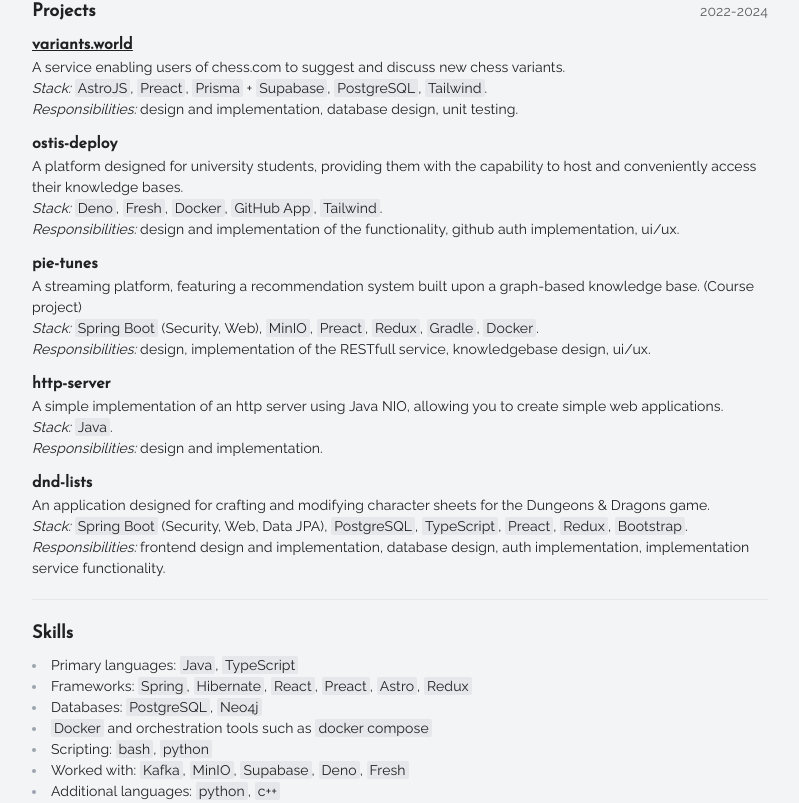
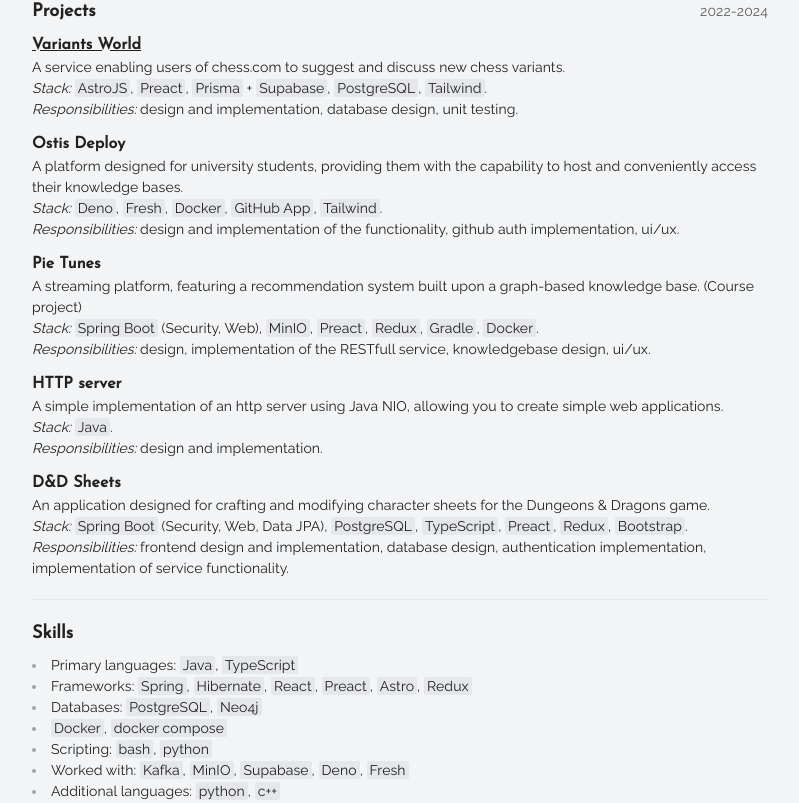
Before and after one commit to glebchanskiy/glebchanskiy.github.io, a Preact app: page / in a window 1280 px wide. Shown: the part 649-1452 px from the top of the page, without its empty margins (240-1039 px from the left). Built offline with nearby package versions, Linux system fonts and the light colour scheme.

Commit message:
refactor: fix typo, project title, improve text

```diff
--- a/src/data/experienceEn.json
+++ b/src/data/experienceEn.json
@@ -1,23 +1,23 @@
 [
   {
-    "name": "variants.world",
+    "name": "Variants World",
     "link": "https://variants.world",
     "description": "A service enabling users of chess.com to suggest and discuss new chess variants.<br><i>Stack:</i> `AstroJS`,  `Preact`,  `Prisma` + `Supabase`, `PostgreSQL`, `Tailwind`.<br><i>Responsibilities:</i> design and implementation, database design, unit testing."
   },
   {
-    "name": "ostis-deploy",
+    "name": "Ostis Deploy",
     "description": "A platform designed for university students, providing them with the capability to host and conveniently access their knowledge bases.<br><i>Stack:</i> `Deno`, `Fresh`, `Docker`, `GitHub App`, `Tailwind`.<br><i>Responsibilities:</i> design and implementation of the functionality, github auth implementation, ui/ux."
   },
   {
-    "name": "pie-tunes",
+    "name": "Pie Tunes",
     "description": "A streaming platform, featuring a recommendation system built upon a graph-based knowledge base. (Course project)<br><i>Stack:</i> `Spring Boot` (Security, Web), `MinIO`, `Preact`, `Redux`, `Gradle`, `Docker`.<br><i>Responsibilities:</i> design, implementation of the RESTfull service, knowledgebase design, ui/ux."
   },
   {
-    "name": "http-server",
+    "name": "HTTP server",
     "description": "A simple implementation of an http server using Java NIO, allowing you to create simple web applications.<br><i>Stack:</i> `Java`.<br><i>Responsibilities:</i> design and implementation."
   },
   {
-    "name": "dnd-lists",
-    "description": "An application designed for crafting and modifying character sheets for the Dungeons & Dragons game.<br><i>Stack:</i> `Spring Boot` (Security, Web, Data JPA), `PostgreSQL`, `TypeScript`, `Preact`, `Redux`, `Bootstrap`.<br><i>Responsibilities:</i> frontend design and implementation, database design, auth implementation, implementation service functionality."
+    "name": "D&D Sheets",
+    "description": "An application designed for crafting and modifying character sheets for the Dungeons & Dragons game.<br><i>Stack:</i> `Spring Boot` (Security, Web, Data JPA), `PostgreSQL`, `TypeScript`, `Preact`, `Redux`, `Bootstrap`.<br><i>Responsibilities:</i> frontend design and implementation, database design, authentication implementation, implementation of service functionality."
   }
 ]
--- a/src/data/experienceRu.json
+++ b/src/data/experienceRu.json
@@ -1,23 +1,23 @@
 [
   {
-    "name": "variants.world",
+    "name": "Variants World",
     "link": "https://variants.world",
-    "description": "В рамках данного проекта разрабатывался сервис, позволяющий пользователям chess.com предлагать и обсуждать новые варианты шахмат.<br><i>Стек:</i> `AstroJS`,  `Preact`,  `Prisma` + `Supabase`, `PostgreSQL`, `Tailwind`.<br><i>Обязанности:</i> full development and implementation, database design, unit testing."
+    "description": "В рамках данного проекта разрабатывался сервис, позволяющий пользователям chess.com предлагать и обсуждать новые варианты шахмат.<br><i>Стек:</i> `AstroJS`,  `Preact`,  `Prisma` + `Supabase`, `PostgreSQL`, `Tailwind`.<br><i>Обязанности:</i> design and implementation, database design, unit testing."
   },
   {
-    "name": "ostis-deploy",
-    "description": "Платформа, на которой студенты универа нашей специальности могли бы хостить свои базы знаний и иметь к ним удобный доступ.<br><i>Стек:</i> `Deno`, `Fresh`, `Docker`, `GitHub App`, `Tailwind`.<br><i>Обязанности:</i> development and implementation of the functionality, github auth implementation, ui/ux."
+    "name": "Ostis Deploy",
+    "description": "Платформа, на которой студенты универа нашей специальности могли бы хостить свои базы знаний и иметь к ним удобный доступ.<br><i>Стек:</i> `Deno`, `Fresh`, `Docker`, `GitHub App`, `Tailwind`.<br><i>Обязанности:</i> design and implementation of the functionality, github auth implementation, ui/ux."
   },
   {
-    "name": "pie-tunes",
-    "description": "Курсовой проект в рамках которого разрабатывался стриминговый сервис с системой рекомендаций на основе графовой базы знаний.<br><i>Стек:</i>  `Spring Boot` (Security, Web),  `MinIO`,  `Preact`, `Redux`, `Gradle`,  `Docker`.<br><i>Обязанности:</i> architecture designe, implementation of REST services, knowledgebase design, ui/ux."
+    "name": "Pie Tunes",
+    "description": "Курсовой проект в рамках которого разрабатывался стриминговый сервис с системой рекомендаций на основе графовой базы знаний.<br><i>Стек:</i>  `Spring Boot` (Security, Web),  `MinIO`,  `Preact`, `Redux`, `Gradle`,  `Docker`.<br><i>Обязанности:</i> design, implementation of the RESTfull service, knowledgebase design, ui/ux."
   },
   {
-    "name": "http-server",
-    "description": "Простая реализация http сервера при помощи Java NIO, позволяющая создавать простейшие веб-приложения.<br><i>Стек:</i> `Java`.<br><i>Обязанности:</i> full development and implementation."
+    "name": "HTTP Server",
+    "description": "Простая реализация http сервера при помощи Java NIO, позволяющая создавать простейшие веб-приложения.<br><i>Стек:</i> `Java`.<br><i>Обязанности:</i> design and implementation."
   },
   {
-    "name": "dnd-lists",
-    "description": "Приложение позволяющее создавать/редактировать листы персонажей для игры Dungeons & Dragons.<br><i>Стек:</i> `Spring Boot` (Security, Web, Data JPA), `PostgreSQL`, `TypeScript`, `Preact`, `Redux`, `Bootstrap`.<br><i>Обязанности:</i> interface development and implementation, implementation of REST service."
+    "name": "D&D Sheets",
+    "description": "Приложение позволяющее создавать/редактировать листы персонажей для игры Dungeons & Dragons.<br><i>Стек:</i> `Spring Boot` (Security, Web, Data JPA), `PostgreSQL`, `TypeScript`, `Preact`, `Redux`, `Bootstrap`.<br><i>Обязанности:</i> frontend design and implementation, database design, auth implementation, implementation of service functionality."
   }
 ]
--- a/src/data/state.js
+++ b/src/data/state.js
@@ -21,33 +21,33 @@
   "Основные языки: `Java`, `TypeScript`",
   "Фреймворки: `Spring`, `Hibernate`, `React`, `Preact`, `AstroJS`, `Redux`",
   "Базы данных: `PostgreSQL`, `Neo4j`",
-  "`Docker` и инструменты оркестрирвания такие как `docker compose`",
+  "`Docker`, `docker compose`",
   "Написание скриптов: `bash`, `python`",
   "Работал с: `Kafka`, `MinIO`, `Supabase`, `Deno`, `Fresh`",
   "Не основные языки: `python`, `c++`",
   "Прочее: `CSS`, `HTML`, `Tailwind`",
   "Разработка диаграмм при помощи `UML`",
   "Операционные системы: Linux / MacOS",
-  "Опыт командной разработки",
+  "Опыт разработки в команде",
   "Понимание устройства сетей",
   "Опыт работы с linux серверами",
-  "Языки: Russion - Native, English - Intermediate"
+  "Языки: Russian - `native`, `English` - intermediate"
 ].map(makeItSkill)
 const skillsEn = [
   "Primary languages: `Java`, `TypeScript`",
   "Frameworks: `Spring`, `Hibernate`, `React`, `Preact`, `Astro`, `Redux`",
   "Databases: `PostgreSQL`, `Neo4j`",
-  "`Docker` and orchestration tools such as `docker compose`",
+  "`Docker`, `docker compose`",
   "Scripting: `bash`, `python`",
   "Worked with: `Kafka`, `MinIO`, `Supabase`, `Deno`, `Fresh`",
   "Additional languages: `python`, `c++`",
   "Other skills: `CSS`, `HTML`, `Tailwind`",
   "Application design with `UML`",
   "Operating systems: `Linux` / `MacOS`",
-  "Experience in team development",
+  "Teamwork experience",
   "Understanding of network architecture",
   "Experience with Linux servers",
-  "Languages: Russion - Native, English - Intermediate"
+  "Languages: `Russian` - native, `English` - intermediate"
 ].map(makeItSkill)
 
 const profileEn =
```
